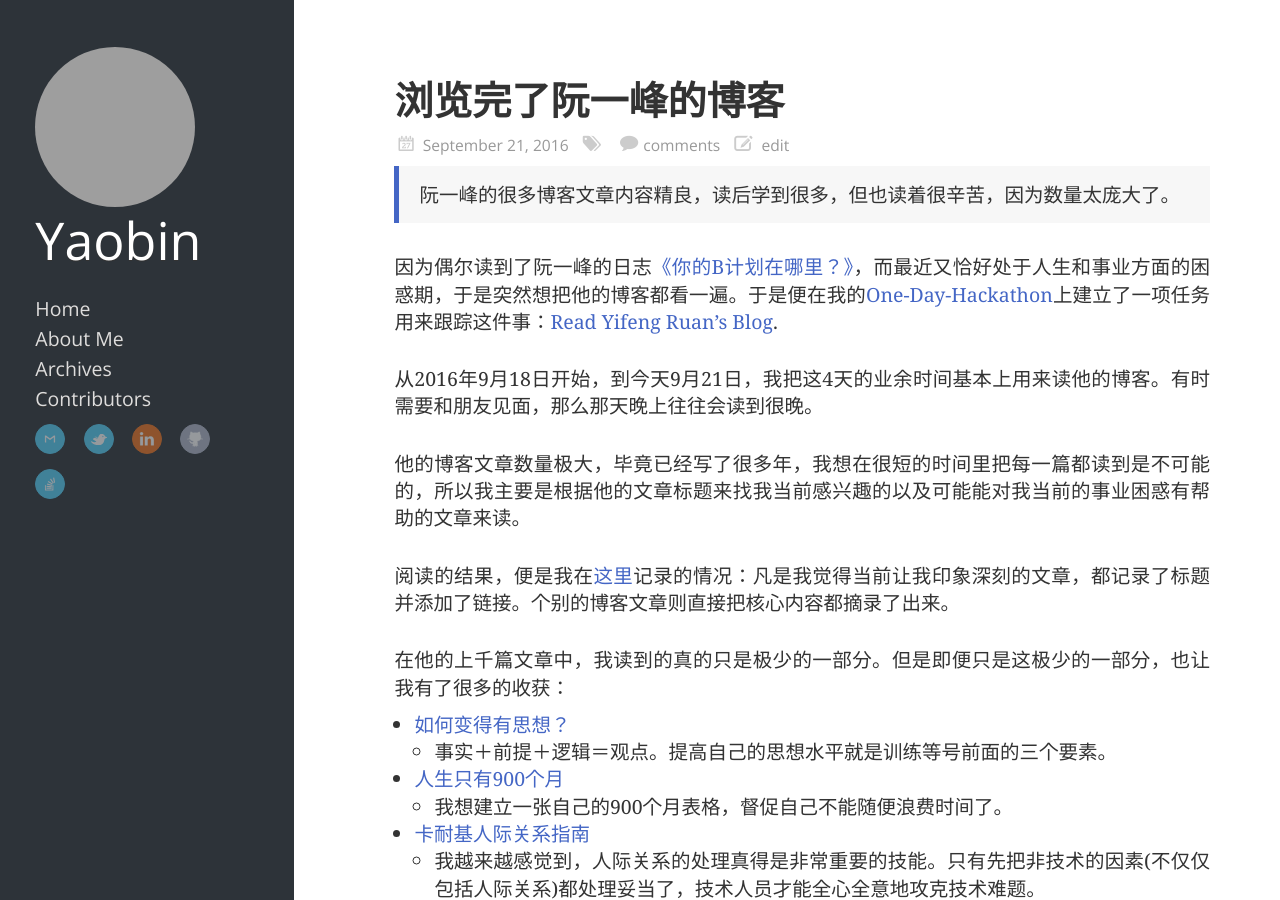
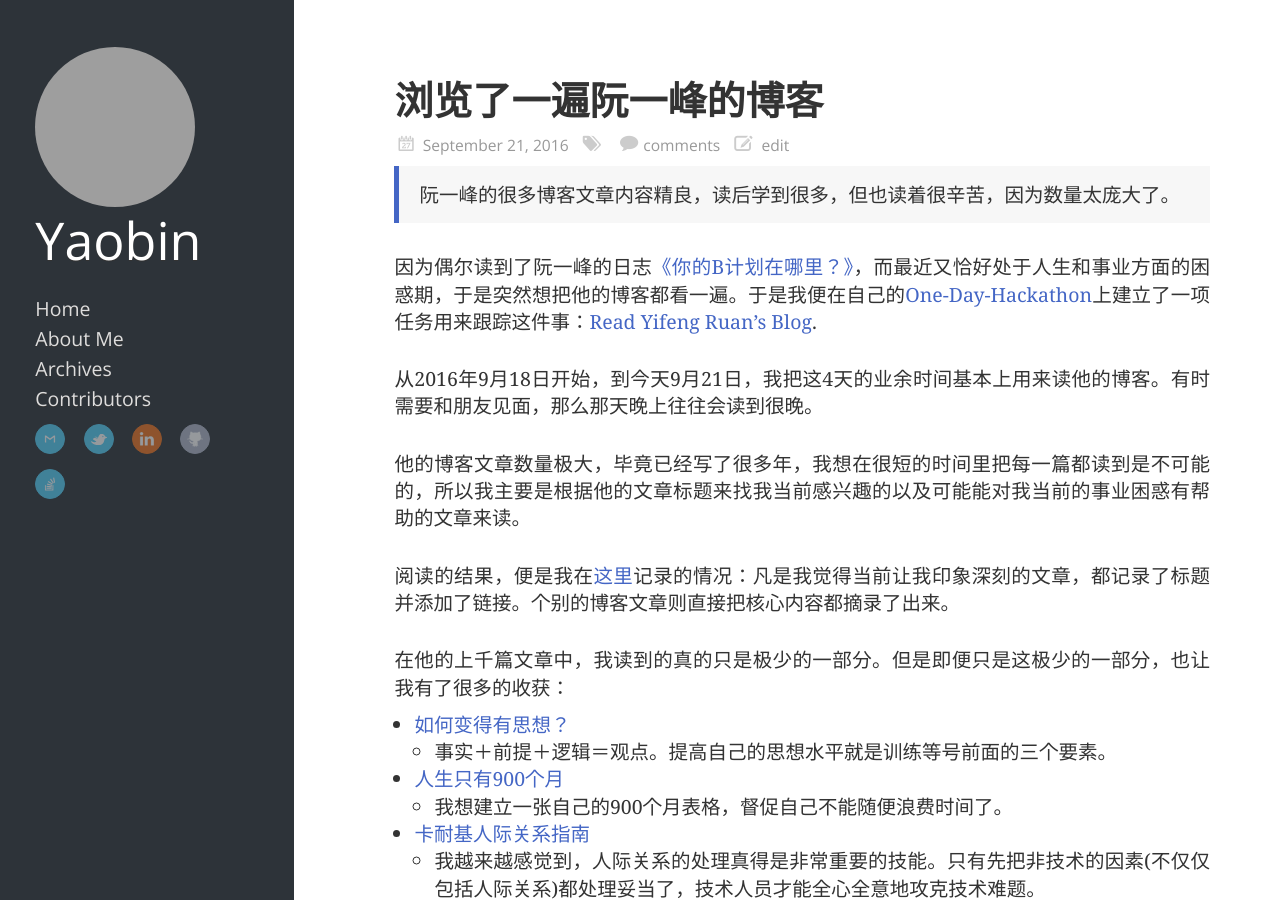
Before and after one commit to Tianhao25/yaobinwen.github.io, a Jekyll site: the page built from _posts/2016/2016-09-21-Finish-reading-Yifeng-blog.md, in a window 1280 px wide and 900 px high. Built offline with Jekyll 4.4.1, drawn with Linux system fonts in a browser that asks for light colours; nearby versions of some CDN libraries; comment, search, counter and statistics services are not loaded; grey boxes are pictures that could not be loaded.

Commit message:
Update blog.

```diff
--- a/_posts/2016/2016-09-21-Finish-reading-Yifeng-blog.md
+++ b/_posts/2016/2016-09-21-Finish-reading-Yifeng-blog.md
@@ -1,6 +1,6 @@
 ---
 layout: post
-title: 浏览完了阮一峰的博客
+title: 浏览了一遍阮一峰的博客
 date: 2016-09-21
 comments: true
 
@@ -8,7 +8,7 @@ comments: true
 
 > 阮一峰的很多博客文章内容精良，读后学到很多，但也读着很辛苦，因为数量太庞大了。
 
-因为偶尔读到了阮一峰的日志[《你的B计划在哪里？》](http://www.ruanyifeng.com/blog/2016/03/plan-b.html)，而最近又恰好处于人生和事业方面的困惑期，于是突然想把他的博客都看一遍。于是便在我的[One-Day-Hackathon](https://github.com/yaobinwen/one-day-hackathon)上建立了一项任务用来跟踪这件事：[Read Yifeng Ruan's Blog](https://github.com/yaobinwen/one-day-hackathon/tree/master/projects/2016_09_18_read_yifeng_ruan_blog).
+因为偶尔读到了阮一峰的日志[《你的B计划在哪里？》](http://www.ruanyifeng.com/blog/2016/03/plan-b.html)，而最近又恰好处于人生和事业方面的困惑期，于是突然想把他的博客都看一遍。于是我便在自己的[One-Day-Hackathon](https://github.com/yaobinwen/one-day-hackathon)上建立了一项任务用来跟踪这件事：[Read Yifeng Ruan's Blog](https://github.com/yaobinwen/one-day-hackathon/tree/master/projects/2016_09_18_read_yifeng_ruan_blog).
 
 从2016年9月18日开始，到今天9月21日，我把这4天的业余时间基本上用来读他的博客。有时需要和朋友见面，那么那天晚上往往会读到很晚。
 
```
